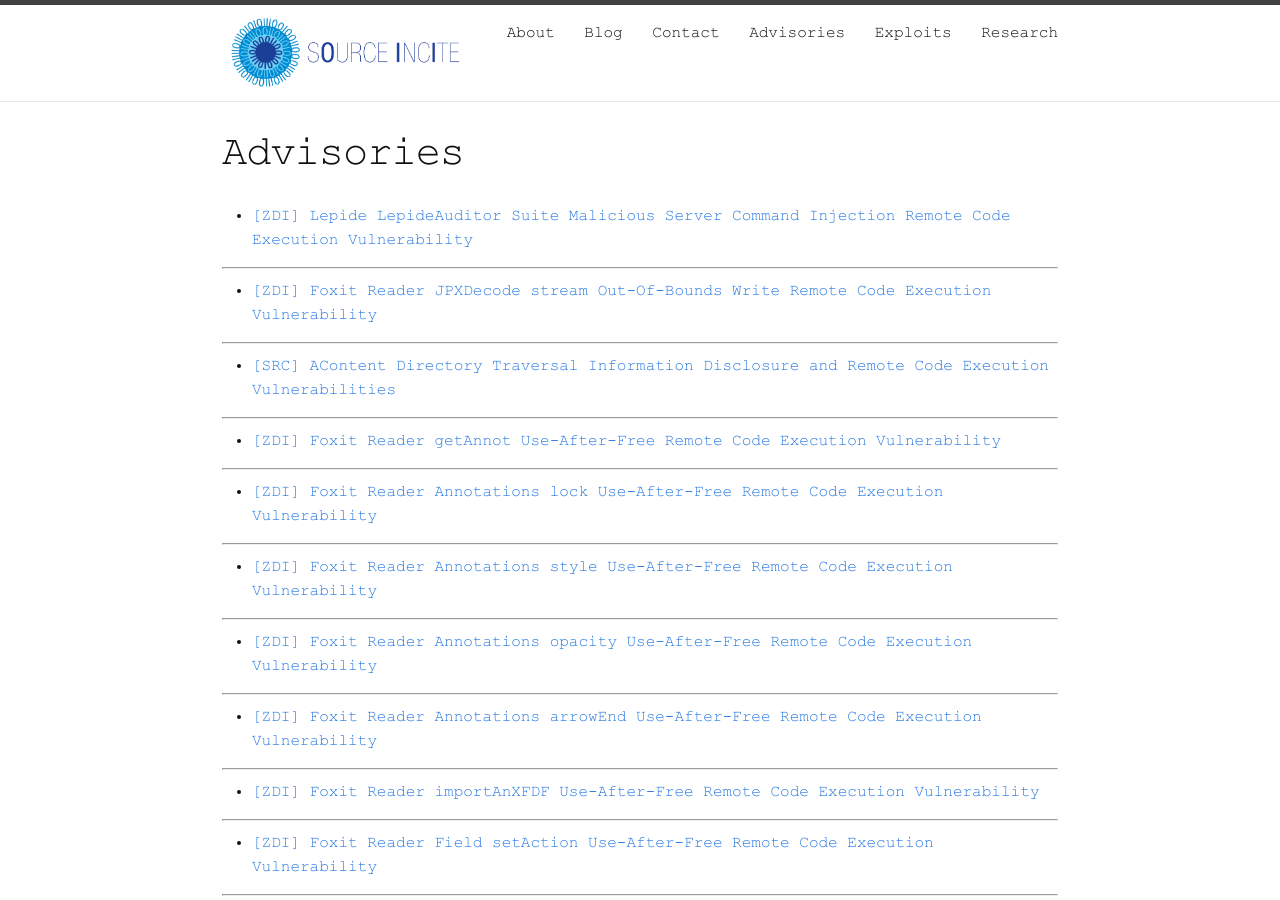
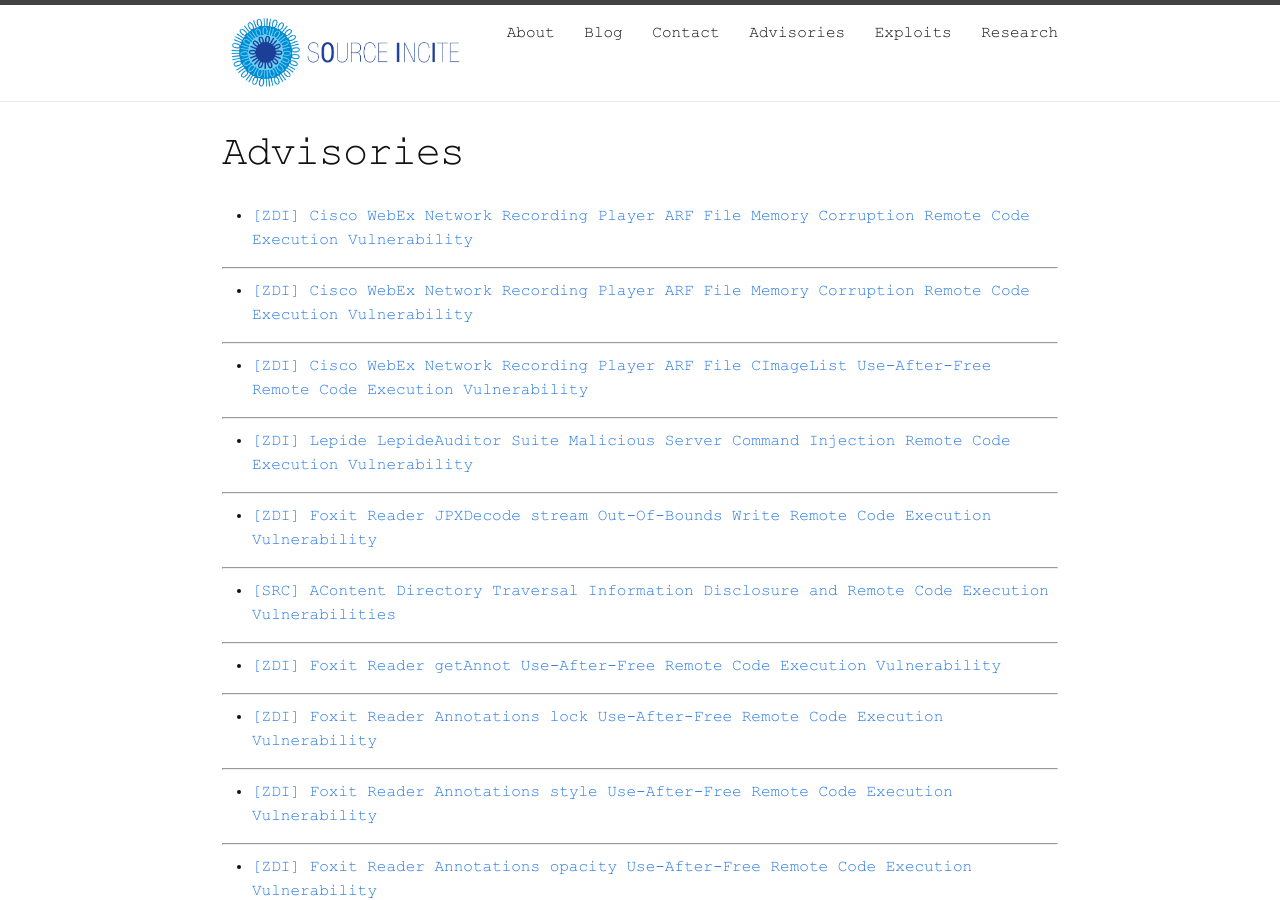
Before and after one commit to sourceincite/sourceincite.github.io, a Jekyll site: the page built from advisories/index.md, in a window 1280 px wide and 900 px high. Built offline with Jekyll 4.4.1, drawn with Linux system fonts in a browser that asks for light colours.

Commit message:
cisco bugs released

```diff
--- a/advisories/index.md
+++ b/advisories/index.md
@@ -2,6 +2,18 @@
 layout: page
 title: Advisories
 permalink: /advisories/
+---
+
+* [[ZDI] Cisco WebEx Network Recording Player ARF File Memory Corruption Remote Code Execution Vulnerability](http://www.zerodayinitiative.com/advisories/ZDI-17-444/)
+
+---
+
+* [[ZDI] Cisco WebEx Network Recording Player ARF File Memory Corruption Remote Code Execution Vulnerability](http://www.zerodayinitiative.com/advisories/ZDI-17-443/)
+
+---
+
+* [[ZDI] Cisco WebEx Network Recording Player ARF File CImageList Use-After-Free Remote Code Execution Vulnerability](http://www.zerodayinitiative.com/advisories/ZDI-17-442/)
+
 ---
 
 * [[ZDI] Lepide LepideAuditor Suite Malicious Server Command Injection Remote Code Execution Vulnerability](http://www.zerodayinitiative.com/advisories/ZDI-17-440/)
```
